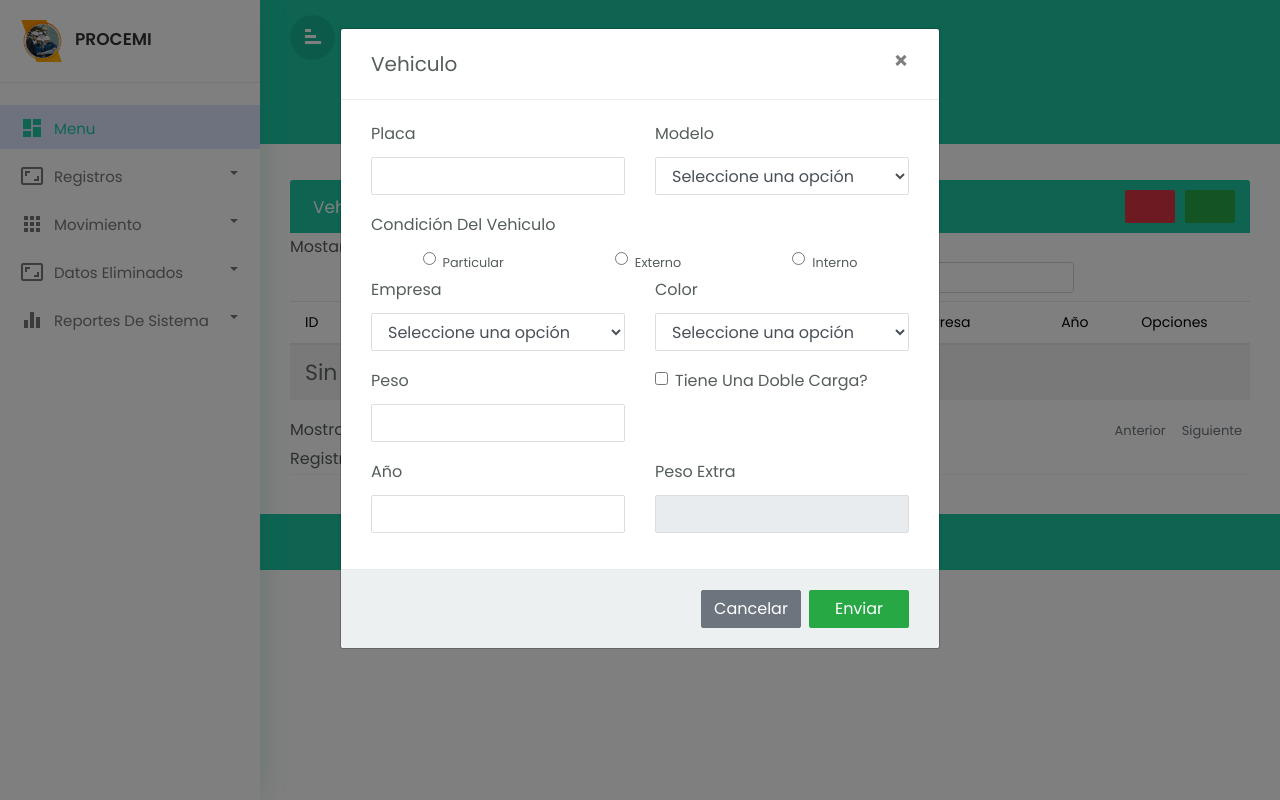
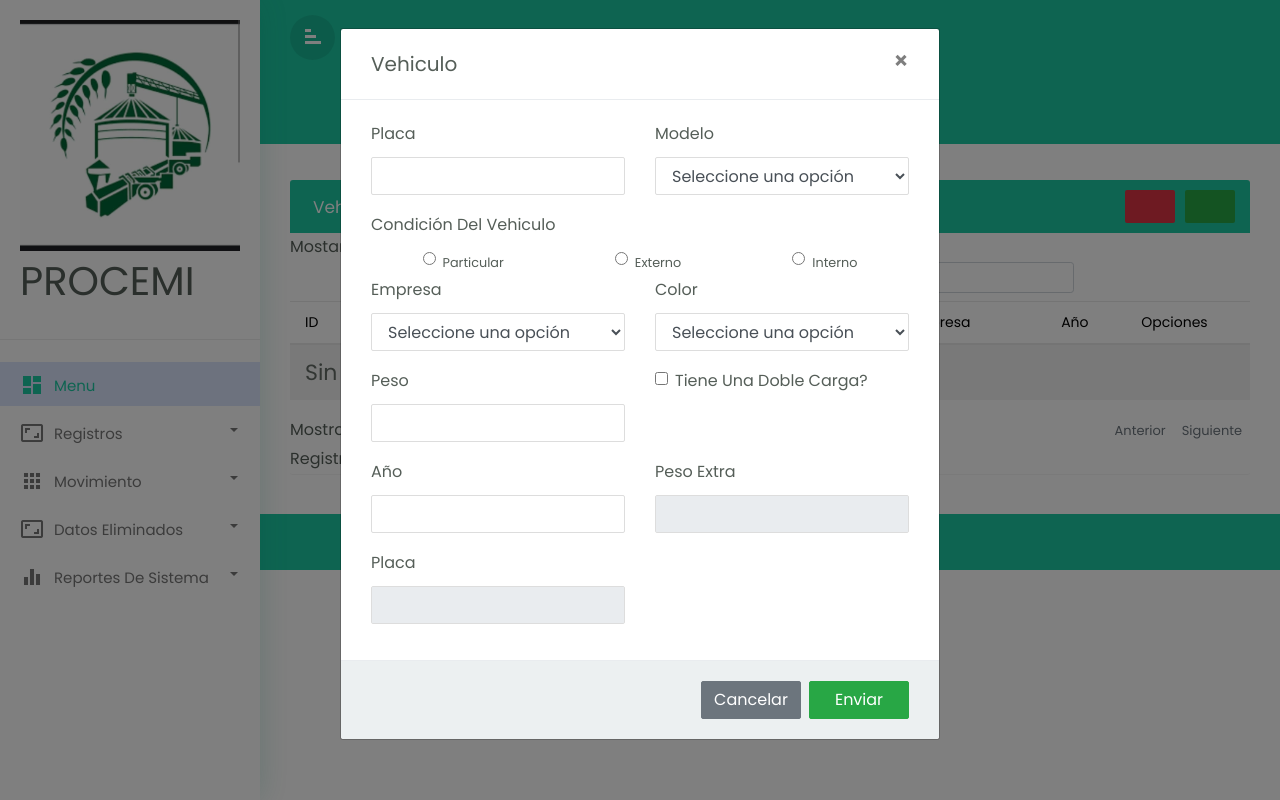
Before and after one commit to 19yisus/proyecto_procemi, a PHP site: page /View_Vehiculo in a window 1280 px wide, after a click that opens the changed part. Run offline with PHP 8.4, Linux system fonts and the light colour scheme; data that the repository does not hold is empty; some libraries are stand-ins or nearby versions.

Commit message:
Nuevos cambios en los modulso (Empresa, Vehiculo y View_Personal)

```diff
--- a/Controlador/Vehiculo.php
+++ b/Controlador/Vehiculo.php
@@ -56,9 +56,10 @@
       }else $rif = null;
 
       if(!isset($_POST['if_doble'])) $if_doble = 0; else $if_doble = $_POST['if_doble'];
+      if(!isset($_POST['segunda_Placa'])) $segundaPlaca = null; else $segundaPlaca = $_POST['segunda_Placa'];
       if(!isset($_POST['Vehiculo_PesoSecundario'])) $pesoExtra = 0; else $pesoExtra = $_POST['Vehiculo_PesoSecundario'];
       if(!isset($_POST["Empresa"])) $empresa = null; else $empresa = $_POST["Empresa"];
-      $a->SetDatos(null,$_POST["Placa"],$_POST["Modelo"],$empresa,$_POST["Color"],$_POST["Peso"],$_POST["Ano"],$if_doble,$pesoExtra,$_POST['condicion'],$rif);
+      $a->SetDatos(null,$_POST["Placa"],$_POST["Modelo"],$empresa,$_POST["Color"],$_POST["Peso"],$_POST["Ano"],$if_doble,$pesoExtra,$_POST['condicion'],$rif, $segundaPlaca);
       $res = $a->Registrar();
       if($res) header("location:../View_Vehiculo?Mensaje=2");
       else header("location:../View_Vehiculo?Mensaje= 1 ");
@@ -70,8 +71,9 @@
          $rif = $_POST['tipo_rif']."-".$_POST['rif_dueno'];
       }else $rif = null;
       if(!isset($_POST['if_double'])) $if_doble = 0; else $if_doble = $_POST['if_double'];
+      if(!isset($_POST['segunda_Placa'])) $segundaPlaca = null; else $segundaPlaca = $_POST['segunda_Placa'];
       if(!isset($_POST['Vehiculo_PesoSecundario'])) $pesoExtra = 0; else $pesoExtra = $_POST['Vehiculo_PesoSecundario'];
-      $a->SetDatos(null,$_POST["Placa"],$_POST["Modelo"],$_POST["Empresa"],$_POST["Color"],$_POST["Peso"],$_POST["Ano"],$if_doble,$pesoExtra,$_POST['condicion'],$rif);
+      $a->SetDatos(null,$_POST["Placa"],$_POST["Modelo"],$_POST["Empresa"],$_POST["Color"],$_POST["Peso"],$_POST["Ano"],$if_doble,$pesoExtra,$_POST['condicion'],$rif, $segundaPlaca);
       $res = $a->Actualizar();
       if($res) header("location:../View_Vehiculo?Mensaje=2");
       else header("location:../View_Vehiculo?Mensaje= 1 ");
@@ -91,7 +93,7 @@
    }
    function eliminar_vehiculo(){
       $a = new Vehiculo_m();
-      $a->SetDatos($_POST["ID"],null,null,null,null,null,null,null,null,null,null,null);
+      $a->SetDatos($_POST["ID"],null,null,null,null,null,null,null,null,null,null,null,null);
       $res = $a->Eliminar();
       if($res) header ("location:../View_Vehiculo?Mensaje=3");
       else header("location:../View_Vehiculo?Mensaje= 1 ");
--- a/Modelo/Vehiculo_m.php
+++ b/Modelo/Vehiculo_m.php
@@ -3,14 +3,14 @@
 
   class Vehiculo_m extends bd{
     //Variables privadas que solo pueden ser accedidas desde la clase donde se crean
-    private $id, $placa, $modelo, $empresa, $color, $peso, $ano, $fecha, $Vehiculo_PesoSecundario, $if_doble, $condicion, $rif_dueno;
+    private $id, $placa, $modelo, $empresa, $color, $peso, $ano, $fecha, $Vehiculo_PesoSecundario, $if_doble, $condicion, $rif_dueno, $segundaPlaca;
     //Funcion constructora, se ejecuta automaticamente al instanciar la clase
     //Este se hace para dejar las variables con un string vacio
     public function __construct(){
-      $this->id = $this->placa = $this->if_doble = $this->Vehiculo_PesoSecundario = $this->modelo = $this->condicion = $this->rif_dueno = $this->color = $this->peso = $this->ano = $this->fecha = "";
+      $this->id = $this->placa = $this->if_doble = $this->Vehiculo_PesoSecundario = $this->modelo = $this->condicion = $this->rif_dueno = $this->color = $this->peso = $this->ano = $this->fecha = $this->segundaPlaca = "";
     }
     //Aqui asignamos las variables y le colocamos condicionales de una linea
-    public function SetDatos($id, $placa, $modelo, $empresa, $color, $peso, $ano, $if_doble, $extra, $condicion, $rifDueno){
+    public function SetDatos($id, $placa, $modelo, $empresa, $color, $peso, $ano, $if_doble, $extra, $condicion, $rifDueno, $segundaPlaca){
       //Basicamente si la variable tiene algo entra en el "?" y retorna el id, si no tiene nada entra en el ":" y retorna null
       $this->id = isset($id) ? $id : null;
       $this->placa = isset($placa) ? $placa : null;
@@ -22,14 +22,15 @@
       $this->ano = isset($ano) ? $ano : null;
       $this->fecha = date('m-d-Y');
       $this->Vehiculo_PesoSecundario = isset($extra) ? $extra : null;
+      $this->segundaPlaca = isset($segundaPlaca) ? "'$segundaPlaca'" : "NULL";
       $this->if_doble = isset($if_doble) ? $if_doble : null;
       $this->condicion = isset($condicion) ? $condicion : null;
     }
     //Se hace las operaciones y se retorna un booleano, aqui podemos aplicar mas validaciones para mayor seguridad
     //Por ejemplo validar que la operacion se realizo, y validar si hubo algun tipo de error
     public function Registrar(){
-      $sql = "INSERT INTO vehiculo(vehiculo_Placa,rif_dueno,vehiculo_Peso,vehiculo_Ano,condicion,If_doble,Vehiculo_PesoSecundario,vehiculo_Estatus,vehiculo_Fecha,ID_Modelo,ID_Color,ID_Empresa)
-      VALUES ('$this->placa','$this->rif_dueno',$this->peso,'$this->ano','$this->condicion','$this->if_doble',$this->Vehiculo_PesoSecundario,true,NOW(),$this->modelo,$this->color,$this->empresa)";
+      $sql = "INSERT INTO vehiculo(vehiculo_Placa,segunda_Placa,rif_dueno,vehiculo_Peso,vehiculo_Ano,condicion,If_doble,Vehiculo_PesoSecundario,vehiculo_Estatus,vehiculo_Fecha,ID_Modelo,ID_Color,ID_Empresa)
+      VALUES ('$this->placa',$this->segundaPlaca,'$this->rif_dueno',$this->peso,'$this->ano','$this->condicion','$this->if_doble',$this->Vehiculo_PesoSecundario,true,NOW(),$this->modelo,$this->color,$this->empresa)";
 
       $result = $this->ejecutar($sql);
       return $result;
--- a/Modelo/proyecto_procemi.sql
+++ b/Modelo/proyecto_procemi.sql
@@ -3,7 +3,7 @@
 -- https://www.phpmyadmin.net/
 --
 -- Servidor: localhost
--- Tiempo de generación: 24-10-2022 a las 00:10:31
+-- Tiempo de generación: 28-10-2022 a las 04:16:16
 -- Versión del servidor: 10.4.20-MariaDB
 -- Versión de PHP: 7.4.22
 
@@ -61,6 +61,7 @@ CREATE TABLE `empresa` (
   `empresa_Encargado` varchar(60) COLLATE utf8_spanish_ci DEFAULT NULL,
   `empresa_Nombre` varchar(30) COLLATE utf8_spanish_ci NOT NULL,
   `empresa_Ubicacion` varchar(250) COLLATE utf8_spanish_ci NOT NULL,
+  `empresa_condition` enum('I','E') COLLATE utf8_spanish_ci NOT NULL,
   `empresa_Estatus` tinyint(1) NOT NULL,
   `empresa_Fecha` date NOT NULL
 ) ENGINE=InnoDB DEFAULT CHARSET=utf8 COLLATE=utf8_spanish_ci;
@@ -172,6 +173,7 @@ CREATE TABLE `producto` (
 CREATE TABLE `vehiculo` (
   `ID` int(11) NOT NULL,
   `vehiculo_Placa` varchar(10) COLLATE utf8_spanish_ci NOT NULL,
+  `segunda_Placa` char(10) COLLATE utf8_spanish_ci DEFAULT NULL,
   `rif_dueno` char(12) COLLATE utf8_spanish_ci DEFAULT NULL,
   `vehiculo_Peso` decimal(8,2) NOT NULL,
   `vehiculo_Ano` char(4) COLLATE utf8_spanish_ci NOT NULL,
--- a/Vista/contents/View_Vehiculo.php
+++ b/Vista/contents/View_Vehiculo.php
@@ -182,6 +182,14 @@ $vehiculos = $a->ejecutar("SELECT * FROM vehiculo WHERE vehiculo_Estatus = $Esta
 											</div>
 										</div>
 									</div>
+									<div class="row">
+										<div class="col-6">
+											<div class="form-group">
+												<label>Placa</label>
+												<input type="text" name="segunda_Placa" id="segunda_Placa" disabled="disabled" maxlength="7" minlength="7" pattern="[A-Z0-9]{7}" class="form-control" onkeyup="Mayuscula(this)" required>
+											</div>
+										</div>
+									</div>
 
 								</div>
 								<div class="modal-footer">
@@ -231,8 +239,13 @@ $vehiculos = $a->ejecutar("SELECT * FROM vehiculo WHERE vehiculo_Estatus = $Esta
 		<?php $this->Component("scripts"); ?>
 		<script type="text/javascript">
 			document.getElementById("if_doble").addEventListener("click", (e) => {
-				if (!e.target.checked) $("#peso_extra").attr("disabled", true);
-				else $("#peso_extra").removeAttr("disabled");
+				if (!e.target.checked) {
+					$("#peso_extra").attr("disabled", true);
+					$("#segunda_Placa").attr("disabled", true);
+				} else {
+					$("#peso_extra").removeAttr("disabled");
+					$("#segunda_Placa").removeAttr("disabled");
+				}
 			})
 			const manipulateDOM = (value) => {
 				if (value != "E") {
--- a/Vista/includes/menu.php
+++ b/Vista/includes/menu.php
@@ -1,12 +1,12 @@
-<div class="wrapper">
+<div class="wrapper overflow-hidden">
   <div class="body-overlay"></div>
   <div id="sidebar">
     <div class="sidebar-header">
-    <h3><img src="<?php $this->Assets('img/user.png');?>" class="img-fluid"/><span>PROCEMI</span></h3>
+      <h1><img src="<?php $this->Assets('img/logo.jpg'); ?>" class="img-fluid" /><span>PROCEMI</span></h1>
     </div>
     <ul class="list-unstyled component m-0">
       <li class="active">
-      <a href="inicio.php" class="dashboard"><i class="material-icons">dashboard</i>Menu </a>
+        <a href="View_index" class="dashboard"><i class="material-icons">dashboard</i>Menu </a>
       </li>
       <li class="dropdown">
         <a href="#homeSubmenu1" data-toggle="collapse" aria-expanded="false" class="dropdown-toggle">
@@ -20,7 +20,8 @@
           <li><a href="View_Empresa">Empresa</a></li>
           <li>
             <a href="#homeSubmenu5" data-toggle="collapse" aria-expanded="false" class="dropdown-toggle">Configuración del vehículo</a>
-          <ul class="collapse list-unstyled menu" id="homeSubmenu5"></li>
+            <ul class="collapse list-unstyled menu" id="homeSubmenu5">
+          </li>
           <li><a href="View_marca">Marca</a></li>
           <li><a href="View_modelo">Modelo</a></li>
           <li><a href="View_color">Color</a></li>
```
Also changed, not shown: Controlador/Empresa.php (+4 -4 lines), Modelo/Empresa_m.php (+6 -5 lines), Vista/contents/View_Empresa.php (+24 -1 lines), Vista/contents/View_Personal.php (+12 -8 lines), Vista/contents/View_index.php (+8 -6 lines), Vista/img/logo.jpg (added). Lines whose indentation alone changed are shown as unchanged.
